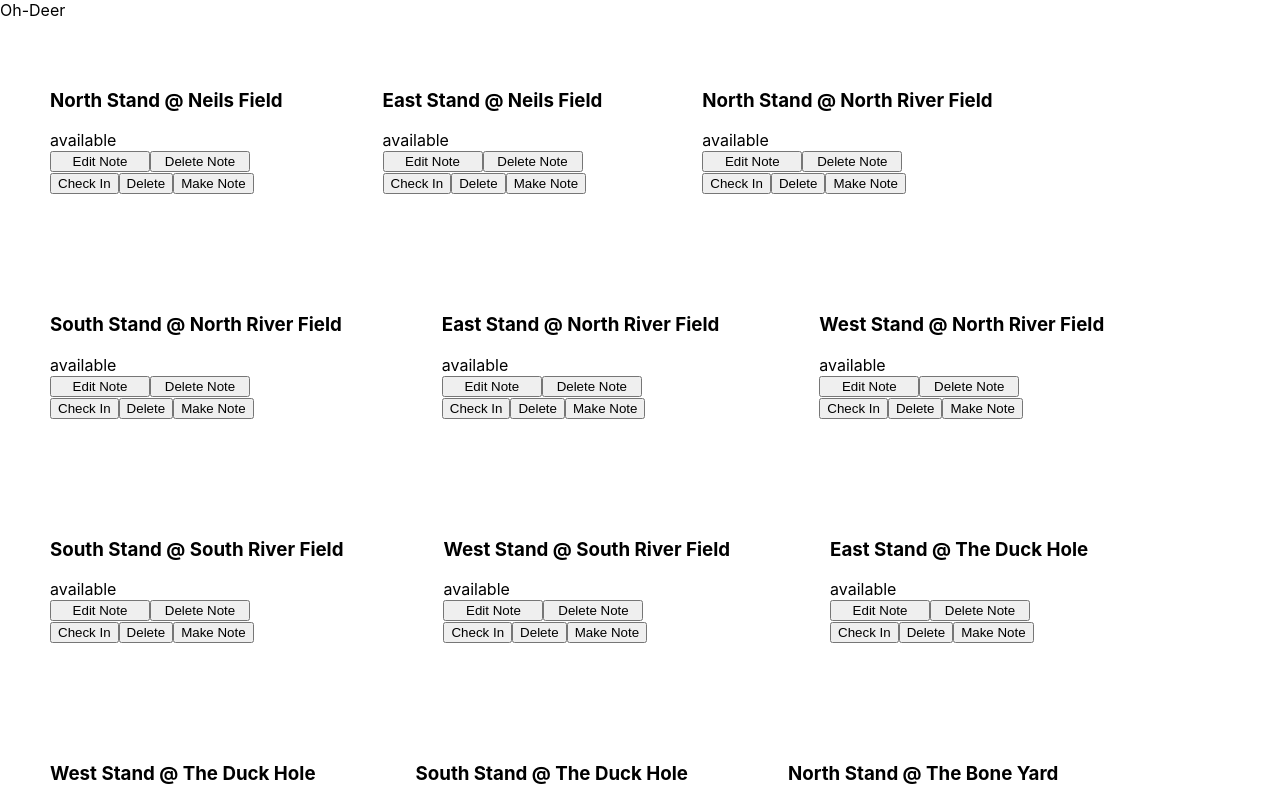
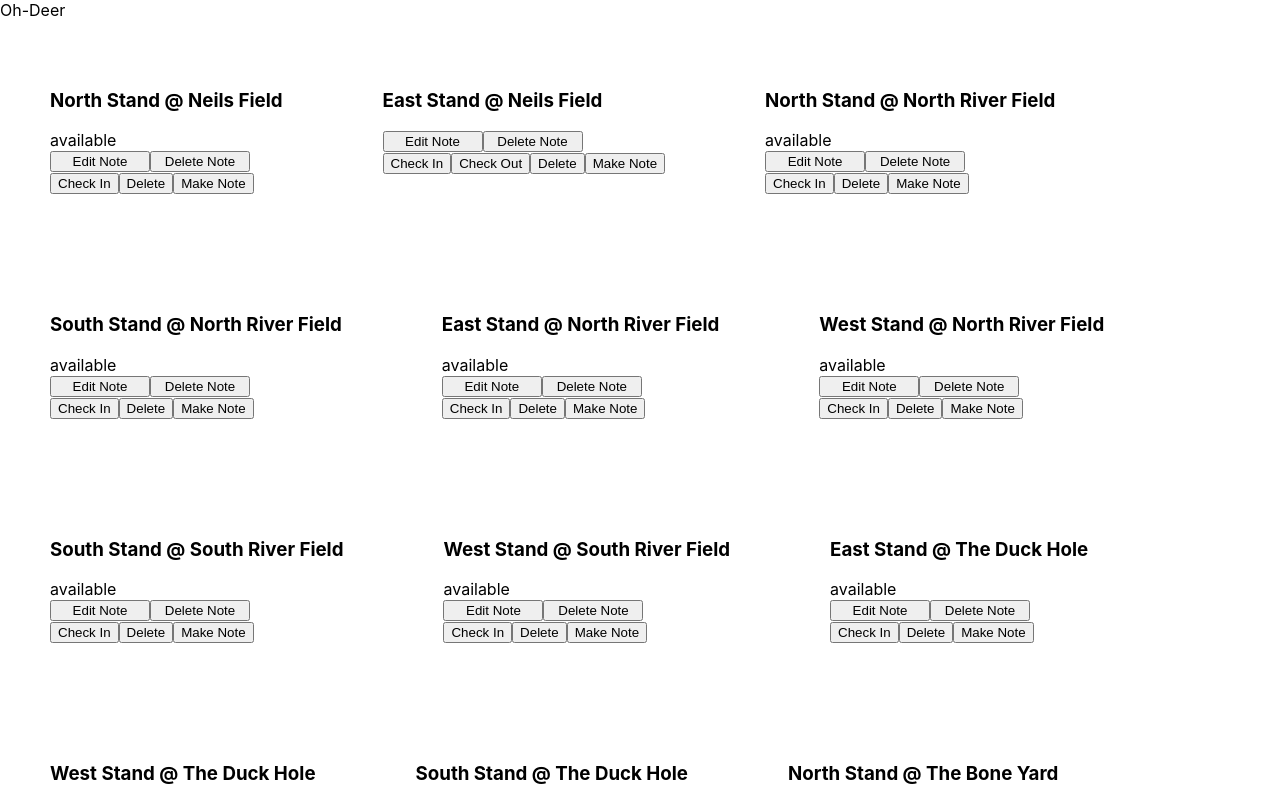
Before and after one commit to Loganwebb1994/oh-deer, a React (Create React App) app: page / in a window 1280 px wide. Shown: the top 800 px of the page. Built offline with nearby package versions, Linux system fonts and the light colour scheme; data requests are answered from the project's data file; sample sign-in values are in the browser's storage.

Commit message:
Bug: now only one object is posted to db on checkin

```diff
--- a/api/db.json
+++ b/api/db.json
@@ -22,7 +22,7 @@
       "id": 2,
       "name": "East",
       "location": "Neils Field",
-      "availability": true
+      "availability": false
     },
     {
       "id": 3,
@@ -121,12 +121,30 @@
       "availability": true
     }
   ],
-  "usersStands": [
+  "userStands": [
     {
-      "id": 1,
       "userId": 1,
-      "standId": 1,
-      "note": "Test Note"
+      "standId": 7,
+      "note": "",
+      "id": 1
+    },
+    {
+      "userId": 1,
+      "standId": 4,
+      "note": "",
+      "id": 2
+    },
+    {
+      "userId": 1,
+      "standId": 4,
+      "note": "",
+      "id": 3
+    },
+    {
+      "userId": 1,
+      "standId": 2,
+      "note": "",
+      "id": 4
     }
   ]
 }
--- a/src/components/stands/StandCard.js
+++ b/src/components/stands/StandCard.js
@@ -5,36 +5,42 @@ import { StandContext } from "./StandProvider"
 
 
 //after you take out the hard coded date remember to pass in {props} to Stand()
-export const StandCard = ({stand, relationship}) => {
-  useEffect(() => {
-    getUsers()
-    }, [])
+export const StandCard = ({ stand, relationship }) => {
 
-  const {reserveStand, setAvailability, checkOut, resetAvailability, userStand, users, getUsers } = useContext(StandContext)
+
+  const { reserveStand, setAvailability, checkOut, resetAvailability, userStand, users, getUsers } = useContext(StandContext)
   const currentUserId = parseInt(sessionStorage.getItem("ohDeer_user"))
   const currentUser = users.find(user => user.id === currentUserId)
   const history = useHistory()
-  let reservationObj = {
+
+
+  const handleReserve = () => {
+    console.log("hello")
+    if (stand.availability === true) {
+      const reservationObj = {
         userId: currentUserId,
         standId: stand.id,
         note: ""
       }
-
+      reserveStand(reservationObj)
+      .then(setAvailability(stand.id))
+    }
+  }
 
   return (
     <section className="stand">
       <h3 className="stand__name">{stand.name} Stand @ {stand.location}</h3>
-        <div className="stand__availability">{stand.availability === true? "available": currentUser?.name}</div>
+      <div className="stand__availability">{stand.availability === true ? "available" : currentUser?.name}</div>
       <div className="stand__notes">{relationship.note}</div>
       <div className="buttonContainer">
         <button className="stand__notes__edit">Edit Note</button>
         <button className="stand__notes__delete">Delete Note</button>
       </div>
       <div className="buttonContainer">
-          <button className="stand__reserve" onClick={() =>{if (stand.availability === true){reserveStand(reservationObj).then(setAvailability(stand.id))}}}>Check In</button>
-          {stand.availability === false? (<button id = "" className="stand__checkOut" onClick={() =>{checkOut(userStand.id).then(resetAvailability(stand.id))}}>Check Out</button>): ""}
+        <button className="stand__reserve" onClick={handleReserve}>Check In</button>
+        {stand.availability === false ? (<button id="" className="stand__checkOut" onClick={() => { resetAvailability(stand.id) }}>Check Out</button>) : ""}
         <button className="stand__delete">Delete</button>
-          <button className="stand__addNote" onClick={() =>  {history.push("/create-note")}}>Make Note</button>
+        <button className="stand__addNote" onClick={() => { history.push("/create-note") }}>Make Note</button>
       </div>
     </section>
   )
--- a/src/components/stands/StandList.js
+++ b/src/components/stands/StandList.js
@@ -5,8 +5,11 @@ import "./Stand.css"
 
 export const StandList = () => {
 
-  const { stands, getStands, standNotes, getStandNotes, userStand } = useContext(StandContext)
+  const { stands, getStands, standNotes, getStandNotes, userStand, getUsers } = useContext(StandContext)
 
+  useEffect(() => {
+    getUsers()
+    }, [])
 
   useEffect(() => {
     getStandNotes()
--- a/src/components/stands/StandProvider.js
+++ b/src/components/stands/StandProvider.js
@@ -22,7 +22,7 @@ export const StandProvider = (props) => {
     }
 
     const getStandNotes = () => {
-      return fetch(`http://localhost:8088/usersStands`)
+      return fetch(`http://localhost:8088/userStands`)
         .then(res => res.json())
         .then(setStandNotes)
     }
@@ -39,7 +39,7 @@ export const StandProvider = (props) => {
     // }
 
     const reserveStand = (userStandObj) => {
-      return fetch("http://localhost:8088/usersStands", {
+      return fetch("http://localhost:8088/userStands", {
           method: "POST",
           headers: {
               "Content-Type": "application/json"
@@ -47,11 +47,11 @@ export const StandProvider = (props) => {
           body: JSON.stringify(userStandObj)
         })
         .then(res => res.json())
-        // .then(setUserStand)
+        .then(setUserStand)
       }
 
     const checkOut = (userObjId) => {
-      return fetch(`http://localhost:8088/usersStands/${userObjId}`, {
+      return fetch(`http://localhost:8088/userStands/${userObjId}`, {
           method: "DELETE"
       })
           .then(getStandNotes)
```
Lines whose indentation alone changed are shown as unchanged.
